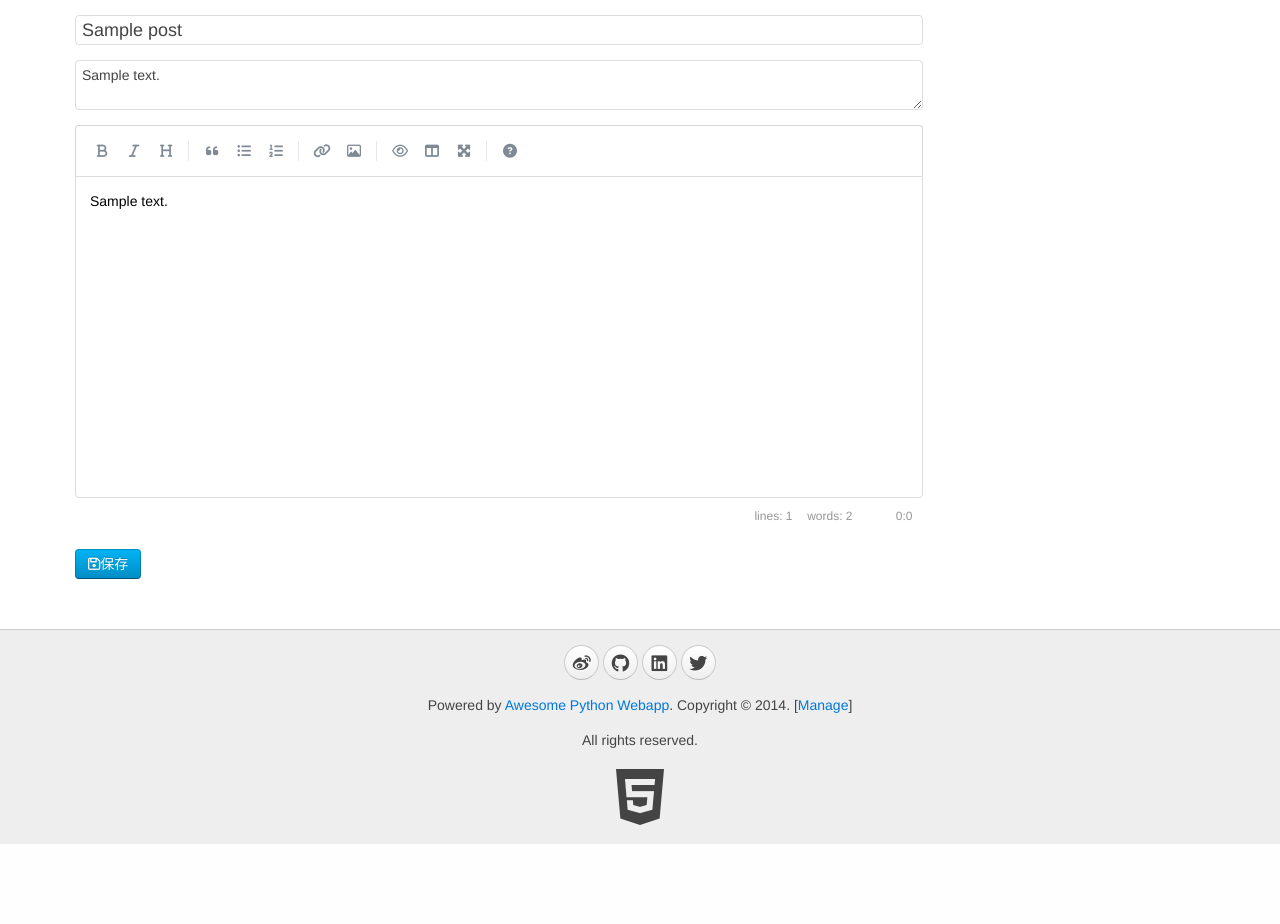
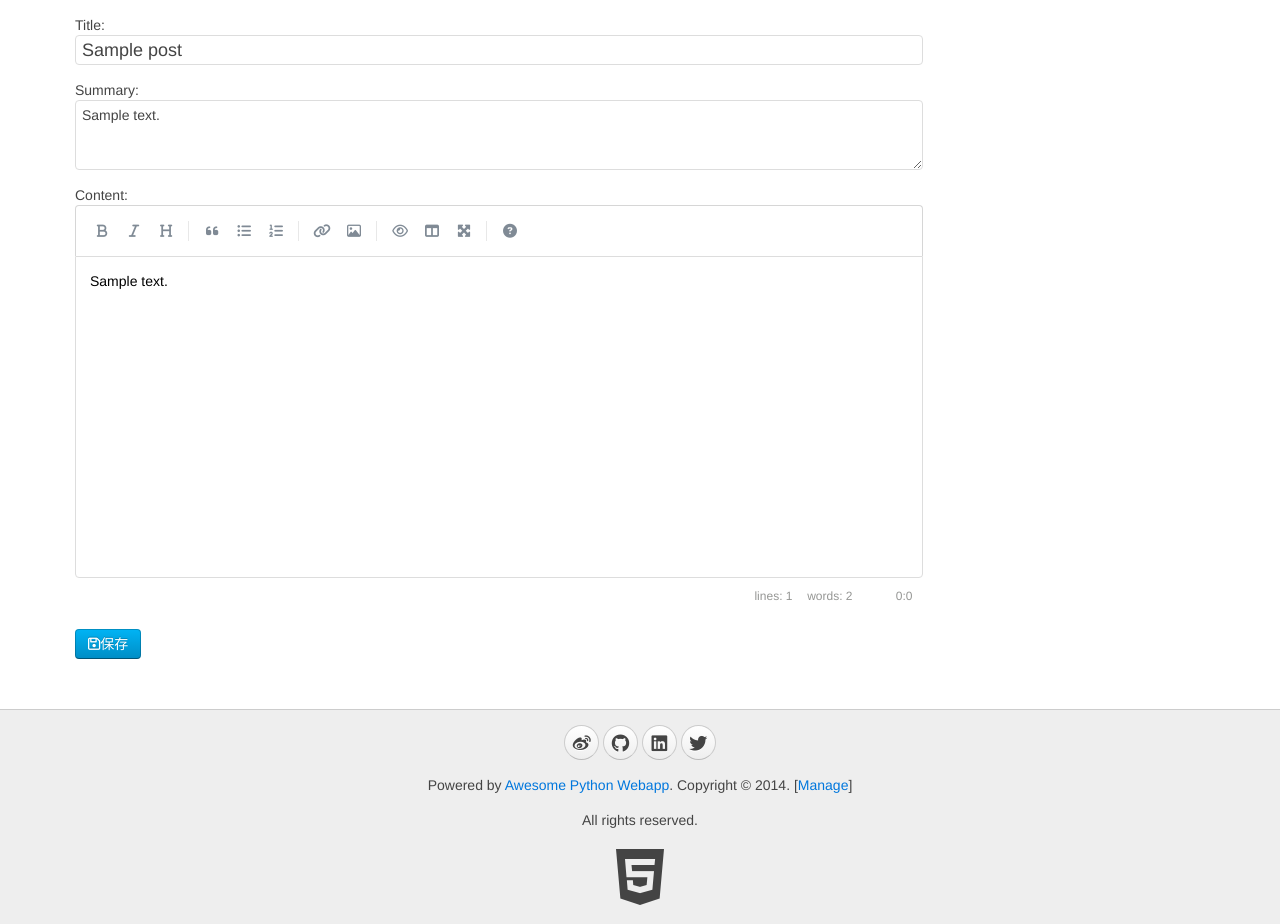
Before and after one commit to lincocc/django_blog, a Django app: page /blog/edit/00000000000000000000000000000001/ in a window 1280 px wide. Shown: the part 42-966 px from the top of the page. Before the commit the page ends 886 px from the top, so only its background shows below. Run offline with Django 3.2, Linux system fonts and the light colour scheme; a user stored in the database is signed in; tables that the repository leaves empty hold one stand-in row (values such as "Sample post"); some libraries are stand-ins or nearby versions.

Commit message:
add post form

```diff
--- /dev/null
+++ b/blog/form.py
@@ -0,0 +1,19 @@
+from django import forms
+from django.forms import ModelForm, Textarea, TextInput
+from .models import Post
+
+
+class PostForm(ModelForm):
+    class Meta:
+        model = Post
+        fields = ['title', 'summary', 'content']
+        widgets = {
+            'title': TextInput(attrs={'class': 'uk-width-1-1 uk-text-large'}),
+            'summary': Textarea(attrs={'class': 'uk-width-1-1', 'rows': 3}),
+            'content': Textarea(attrs={'id': 'content'}),
+        }
+        error_messages = {
+            'content': {
+                'required': "Content is required.",
+            },
+        }
--- a/blog/templates/blog/editor.html
+++ b/blog/templates/blog/editor.html
@@ -9,17 +9,37 @@
 {% block content %}
     <div class="uk-width-medium-3-4">
         <article class="uk-article">
-            <form id="form" method="post" class="uk-form">
+            {#            <form id="form" method="post" class="uk-form">#}
+            {#                {% csrf_token %}#}
+            {#                <div class="uk-form-row">#}
+            {#                    <input type="text" name="title" class="uk-width-1-1 uk-text-large" value="{{ post.title }}">#}
+            {#                </div>#}
+            {#                <div class="uk-form-row">#}
+            {#                    <textarea name="summary" class="uk-width-1-1">{{ post.summary|safe }}</textarea>#}
+            {#                </div>#}
+            {#                <div class="uk-form-row">#}
+            {#                    <textarea id="content" name="content">{{ post.content|safe }}</textarea>#}
+            {#                </div>#}
+            {#                <div class="uk-form-row">#}
+            {#                    <button type="submit" class="uk-button uk-button-primary">#}
+            {#                        <i class="uk-icon-save">保存</i>#}
+            {#                    </button>#}
+            {#                </div>#}
+            {#            </form>#}
+
+            <form method="post" class="uk-form">
                 {% csrf_token %}
-                <div class="uk-form-row">
-                    <input type="text" name="title" class="uk-width-1-1 uk-text-large" value="{{ post.title }}">
-                </div>
-                <div class="uk-form-row">
-                    <textarea name="summary" class="uk-width-1-1">{{ post.summary|safe }}</textarea>
-                </div>
-                <div class="uk-form-row">
-                    <textarea id="content" name="content">{{ post.content|safe }}</textarea>
-                </div>
+                {% for field in form %}
+                    <div class="uk-form-row">
+                        {% for error in field.errors %}
+                            <div class="uk-alert uk-alert-danger" data-uk-alert>
+                                <a href="" class="uk-alert-close uk-close"></a>
+                                <p>{{ error }}</p>
+                            </div>
+                        {% endfor %}
+                        {{ field.label_tag }} {{ field }}
+                    </div>
+                {% endfor %}
                 <div class="uk-form-row">
                     <button type="submit" class="uk-button uk-button-primary">
                         <i class="uk-icon-save">保存</i>
--- a/blog/views.py
+++ b/blog/views.py
@@ -11,6 +11,7 @@ from django.shortcuts import render, get_object_or_404, get_list_or_404
 from django.urls import reverse
 
 from .models import Post, Comment
+from .form import PostForm
 
 
 def index(request):
@@ -73,14 +74,24 @@ def detail(request, post_id):
 @login_required(login_url='blog_auth:login')
 def edit(request, post_id=None):
     post = Post.objects.get(pk=uuid.UUID(post_id))
-    title = request.POST.get('title')
-    summary = request.POST.get('summary')
-    content = request.POST.get('content')
-    if title and summary and content:
-        post.title = title
-        post.summary = summary
-        post.content = content
-        post.save()
-        return HttpResponseRedirect(reverse('blog:detail', args=(post_id,)))
 
-    return render(request, 'blog/editor.html', {'post': post})
+    # title = request.POST.get('title')
+    # summary = request.POST.get('summary')
+    # content = request.POST.get('content')
+    # if title and summary and content:
+    #     post.title = title
+    #     post.summary = summary
+    #     post.content = content
+    #     post.save()
+    #     return HttpResponseRedirect(reverse('blog:detail', args=(post_id,)))
+
+    if request.method == 'POST':
+        form = PostForm(request.POST, instance=post)
+        print(form.errors.as_json())
+        print(form.errors)
+        if form.is_valid():
+            form.save()
+            return HttpResponseRedirect(reverse('blog:detail', args=(post_id,)))
+    else:
+        form = PostForm(instance=post)
+    return render(request, 'blog/editor.html', {'post': post, 'form': form})
```
